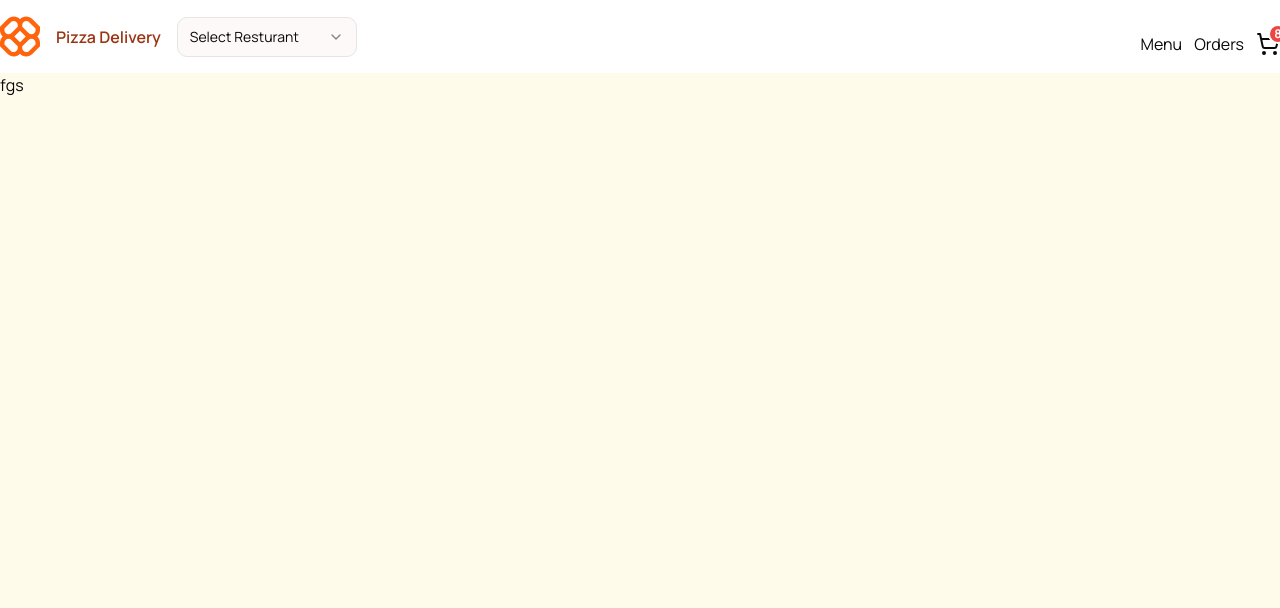
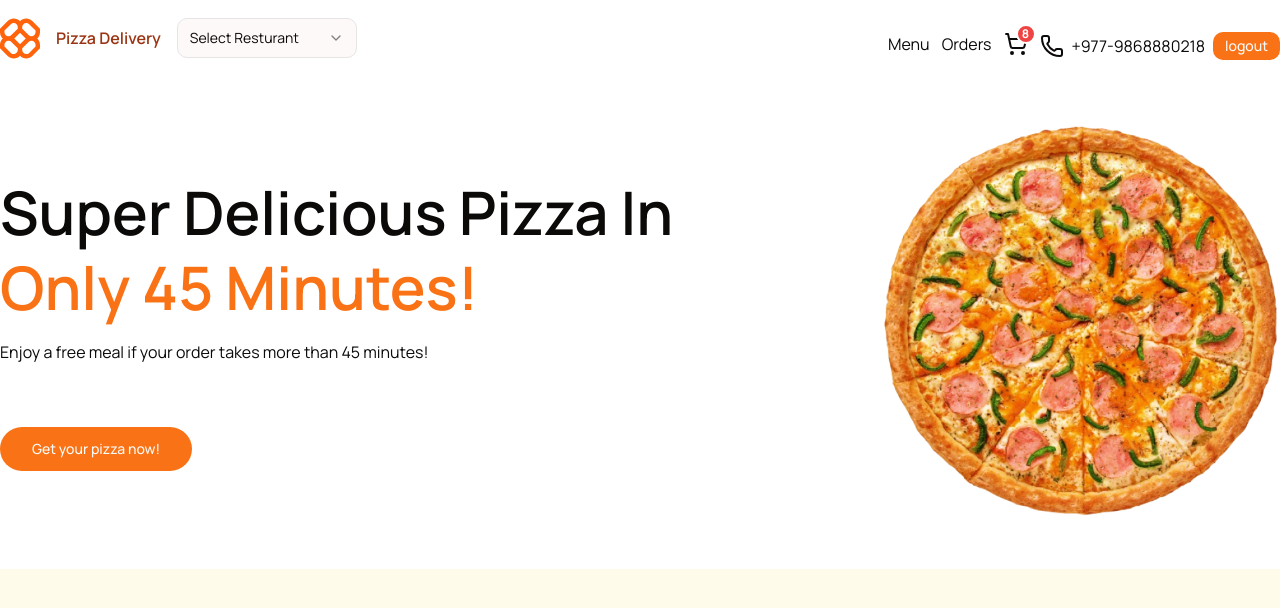
Before and after one commit to krishna-cyber/Mern-clientUI, a Next.js app: page / in a window 1280 px wide. Shown: the top 608 px of the page. Built offline with nearby package versions, Linux system fonts and the light colour scheme.

Commit message:
Implement new Home page layout and enhance Header with contact info and logout button cta added

```diff
--- /dev/null
+++ b/src/app/(home)/page.tsx
@@ -0,0 +1,30 @@
+import { Button } from "@/components/ui/button";
+import Image from "next/image";
+
+export default function Home() {
+  return (
+    <section className=" bg-white  ">
+      <div className=" container py-12 mx-auto flex justify-between items-center">
+        <div className=" flex flex-col gap-4">
+          <h1 className=" font-semibold text-6xl leading-tight">
+            Super Delicious Pizza In <br />
+            <span className=" text-primary">Only 45 Minutes!</span>
+          </h1>
+          <p className=" max-w-lg leading-snug">
+            Enjoy a free meal if your order takes more than 45 minutes!
+          </p>
+          <Button className=" w-fit rounded-full mt-12" size={"lg"}>
+            Get your pizza now!
+          </Button>
+        </div>
+
+        <Image
+          src={"/pizza-main.png"}
+          width={400}
+          height={400}
+          alt="main-hero-image"
+        />
+      </div>
+    </section>
+  );
+}
--- a/src/app/page.tsx
+++ /dev/null
@@ -1,3 +0,0 @@
-export default function Home() {
-  return <div>fgs</div>;
-}
--- a/src/components/common/header.tsx
+++ b/src/components/common/header.tsx
@@ -9,7 +9,8 @@ import {
   SelectValue,
 } from "../ui/select";
 import Link from "next/link";
-import { ShoppingCart } from "lucide-react";
+import { Phone, ShoppingCart } from "lucide-react";
+import { Button } from "../ui/button";
 
 const Header = () => {
   return (
@@ -53,10 +54,14 @@ const Header = () => {
         <div className=" flex space-x-3">
           <ul className=" list-none flex gap-3">
             <li>
-              <Link href={"/menu"}>Menu</Link>
+              <Link className="hover:text-primary" href={"/menu"}>
+                Menu
+              </Link>
             </li>
             <li>
-              <Link href={"/orders"}>Orders</Link>
+              <Link className="hover:text-primary" href={"/orders"}>
+                Orders
+              </Link>
             </li>
           </ul>
           <Link
@@ -68,6 +73,13 @@ const Header = () => {
               8
             </div>
           </Link>
+          <div className=" flex space-x-2 items-center">
+            <Phone className=" inline-block" />
+            <p>+977-9868880218</p>
+            <Button size={"sm"} className=" h-7  py-1">
+              logout
+            </Button>
+          </div>
         </div>
       </nav>
     </header>
```
Also changed, not shown: src/components/ui/button.tsx (+11 -11 lines), public/pizza-main.png (added).
